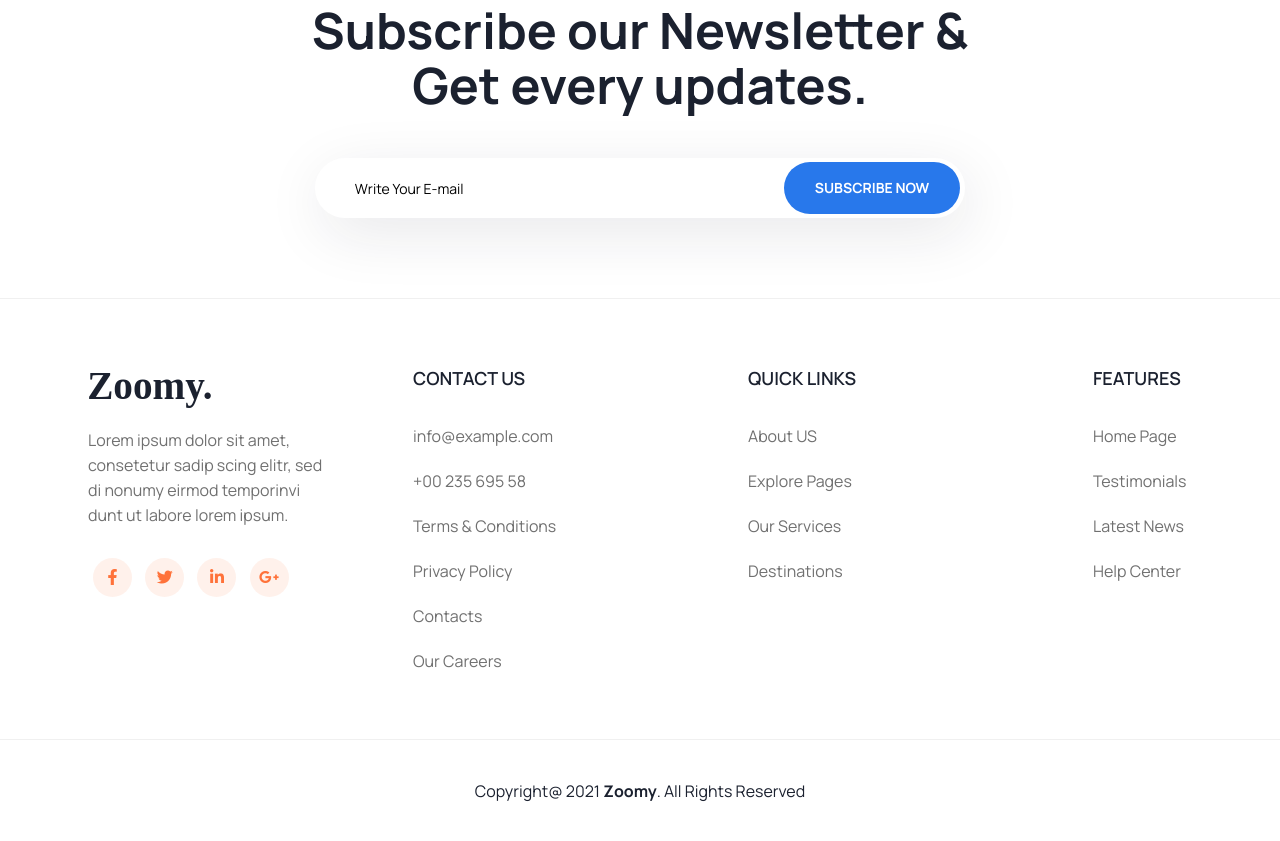
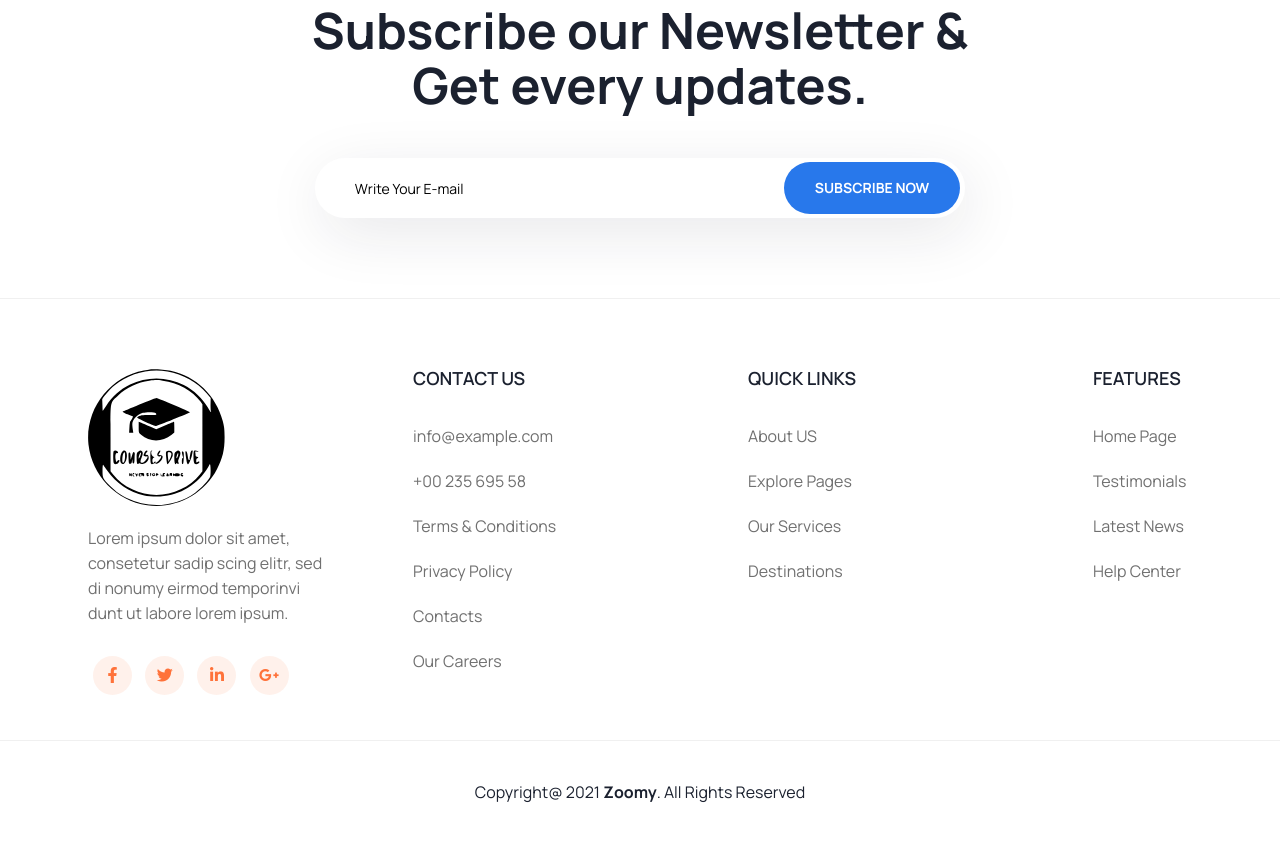
Before and after one commit to Script-Kiddie-JKB/CODR, a plain HTML site: page course-details.html in a window 1280 px wide. Shown: the part 4140-4981 px from the top of the page. Drawn offline with Linux system fonts and the light colour scheme.

Commit message:
Footer logo

```diff
--- a/course-details.html
+++ b/course-details.html
@@ -4,7 +4,7 @@
 <head>
     <meta charset="utf-8">
     <meta http-equiv="x-ua-compatible" content="ie=edge">
-    <title>Zoomy - E-learning HTML5 Template</title>
+    <title>CoDr - Never Stop Learning</title>
     <meta name="keywords" content="online education, e-learning, coaching, education, teaching, learning">
     <meta name="description" content="Zoomy is a e-learnibg HTML template for all kinds of education, coaching, online education website">
     <meta name="viewport" content="width=device-width, initial-scale=1">
@@ -550,7 +550,7 @@
                     <div class="footer__widget mb-30">
                         <div class="footer-log mb-20">
                             <a href="index.html" class="logo">
-                                <img src="assets/img/logo/header_logo_one.svg" alt="">
+                                <img src="assets/img/logo/logo.svg" alt="">
                             </a>
                         </div>
                         <p>Lorem ipsum dolor sit amet, consetetur sadip scing elitr, sed di nonumy eirmod temporinvi dunt ut labore lorem ipsum.</p>
```
